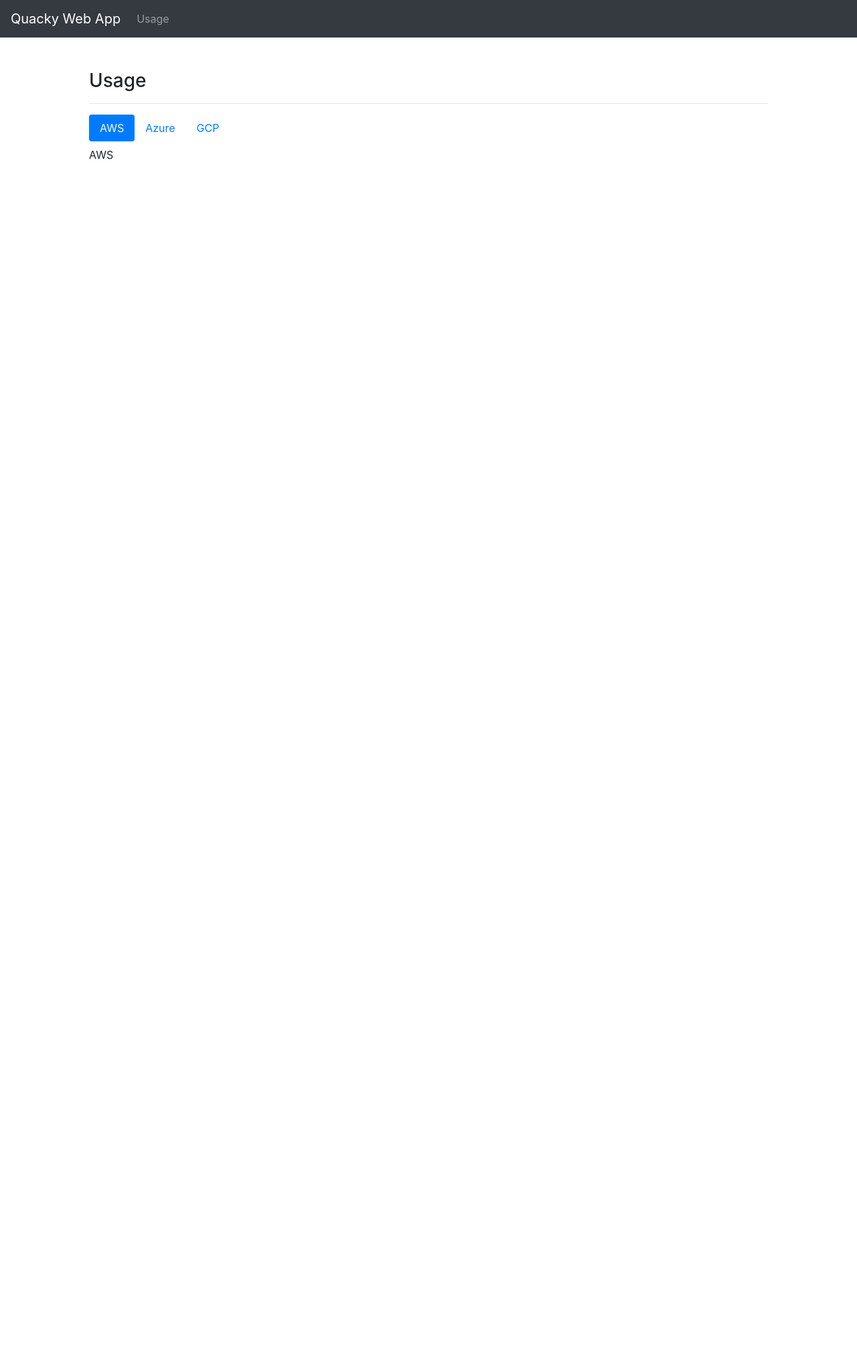
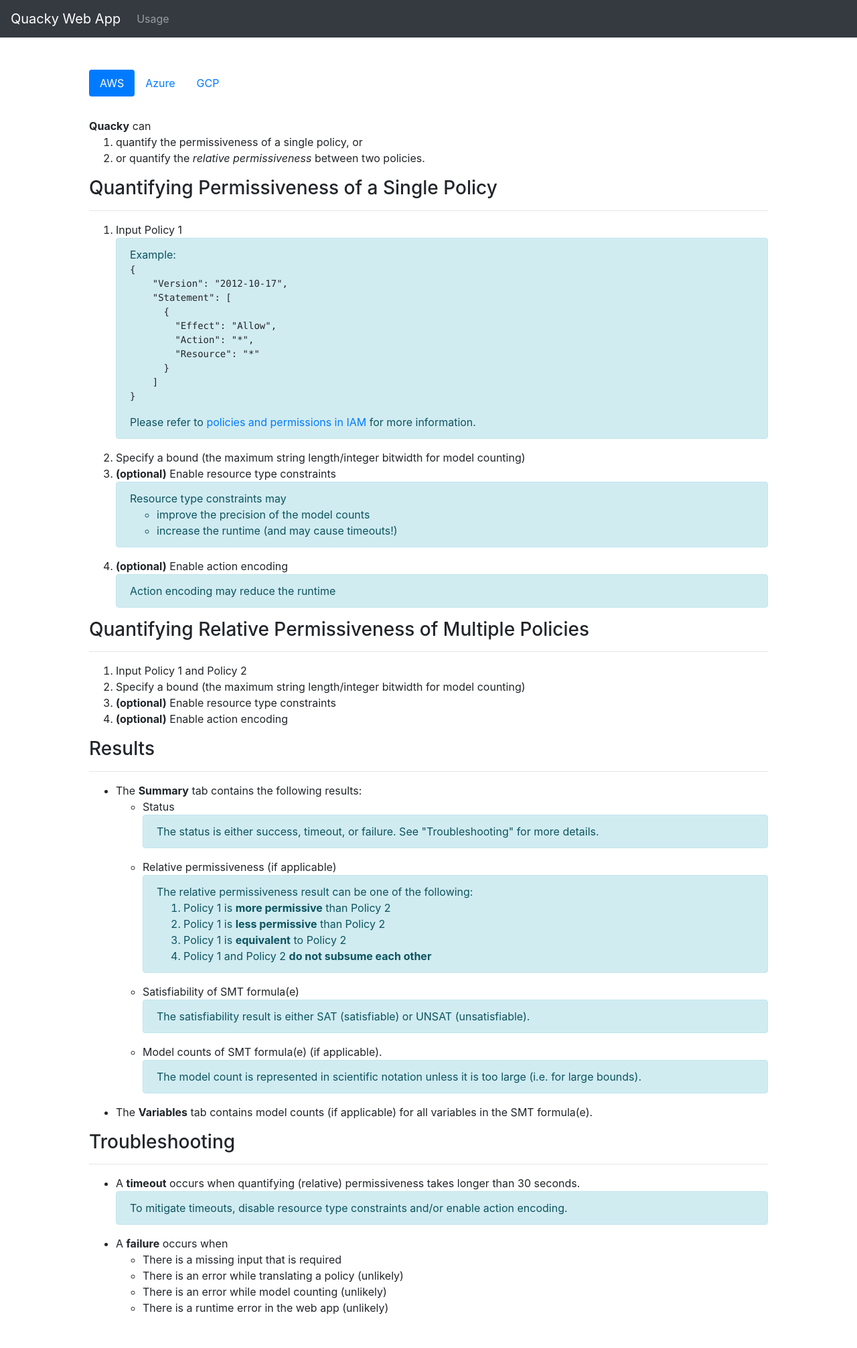
Before and after one commit to vlab-cs-ucsb/quacky-web-app, a Django app: page /usage in a window 1280 px wide. Shown: the whole page at 67% size. Before the commit the page ends 238 px from the top, so only its background shows below. Run offline with Django 3.2, Linux system fonts and the light colour scheme; some libraries are stand-ins or nearby versions.

Commit message:
Create AWS usage

```diff
--- a/quackyv1/templates/usage.html
+++ b/quackyv1/templates/usage.html
@@ -3,8 +3,6 @@
 {% block content %}
 <div class="container" style="min-width: 1024px;">
     <div class="mx-5 my-5">
-        <h3>Usage</h3>
-        <hr/>
         <ul class="nav nav-pills mb-2">
             <li class="nav-item">
                 <a class="nav-link active" href="#aws" data-toggle="tab" role="tab">AWS</a>
@@ -16,9 +14,10 @@
                 <a class="nav-link" href="#gcp" data-toggle="tab" role="tab">GCP</a>
             </li>
         </ul>
+        <br/>
         <div class="tab-content">
             <div class="tab-pane active" id="aws" role="tabpanel">
-                AWS
+                {% include 'usage_aws.html' %}
             </div>
             <div class="tab-pane" id="azure" role="tabpanel">
                 Azure
@@ -26,8 +25,54 @@
             <div class="tab-pane" id="gcp" role="tabpanel">
                 <div class="alert alert-warning" role="alert">
                     This is currently a <strong>beta</strong> feature.
-                  </div>
+                </div>
             </div>
+        </div>
+        <h3>Results</h3>
+        <hr/>
+        <ul>
+            <li>The <strong>Summary</strong> tab contains the following results:</li>
+            <ul>
+                <li>Status</li>
+                <div class="alert alert-info" role="alert">
+                    The status is either success, timeout, or failure. See "Troubleshooting" for more details.
+                </div>
+                <li>Relative permissiveness (if applicable)</li>
+                <div class="alert alert-info" role="alert">
+                    The relative permissiveness result can be one of the following:
+                    <ol>
+                        <li>Policy 1 is <strong>more permissive</strong> than Policy 2</li>
+                        <li>Policy 1 is <strong>less permissive</strong> than Policy 2</li>
+                        <li>Policy 1 is <strong>equivalent</strong> to Policy 2</li>
+                        <li>Policy 1 and Policy 2 <strong>do not subsume each other</strong></li>
+                    </ol>
+                </div>
+                <li>Satisfiability of SMT formula(e)</li>
+                <div class="alert alert-info" role="alert">
+                    The satisfiability result is either SAT (satisfiable) or UNSAT (unsatisfiable).
+                </div>
+                <li>Model counts of SMT formula(e) (if applicable).</li>
+                <div class="alert alert-info" role="alert">
+                    The model count is represented in scientific notation unless it is too large (i.e. for large bounds).
+                </div>
+            </ul>
+            <li>The <strong>Variables</strong> tab contains model counts (if applicable) for all variables in the SMT formula(e).</li>
+        </ul>
+        <h3>Troubleshooting</h3>
+        <hr/>
+        <ul>
+            <li>A <strong>timeout</strong> occurs when quantifying (relative) permissiveness takes longer than 30 seconds.</li>
+            <div class="alert alert-info" role="alert">
+                To mitigate timeouts, disable resource type constraints and/or enable action encoding.
+            </div>
+            <li>A <strong>failure</strong> occurs when</li>
+            <ul>
+                <li>There is a missing input that is required</li>
+                <li>There is an error while translating a policy (unlikely)</li>
+                <li>There is an error while model counting (unlikely)</li>
+                <li>There is a runtime error in the web app (unlikely)</li>
+            </ul>
+        </ul>
     </div>
 </div>
 {% endblock %}
--- /dev/null
+++ b/quackyv1/templates/usage_aws.html
@@ -0,0 +1,37 @@
+<strong>Quacky</strong> can
+<ol>
+    <li>quantify the permissiveness of a single policy, or</li>
+    <li>or quantify the <i>relative permissiveness</i> between two policies.</li>
+</ol>
+
+<h3>Quantifying Permissiveness of a Single Policy</h3>
+<hr/>
+<ol>
+    <li>Input Policy 1</li>
+    <div class="alert alert-info" role="alert">
+        Example:
+        <pre>{<br/>    "Version": "2012-10-17",<br/>    "Statement": [<br/>      {<br/>        "Effect": "Allow",<br/>        "Action": "*",<br/>        "Resource": "*"<br/>      }<br/>    ]<br/>}</pre>
+        Please refer to <a href="https://docs.aws.amazon.com/IAM/latest/UserGuide/access_policies.html">policies and permissions in IAM</a> for more information.
+    </div>
+    <li>Specify a bound (the maximum string length/integer bitwidth for model counting)</li>
+    <li><strong>(optional)</strong> Enable resource type constraints</li>
+    <div class="alert alert-info" role="alert">
+        Resource type constraints may
+        <ul>
+            <li>improve the precision of the model counts</li>
+            <li>increase the runtime (and may cause timeouts!)</li>
+        </ul>
+    </div>
+    <li><strong>(optional)</strong> Enable action encoding</li>
+    <div class="alert alert-info" role="alert">
+        Action encoding may reduce the runtime
+    </div>
+</ol>
+<h3>Quantifying Relative Permissiveness of Multiple Policies</h3>
+<hr/>
+<ol>
+    <li>Input Policy 1 and Policy 2</li>
+    <li>Specify a bound (the maximum string length/integer bitwidth for model counting)</li>
+    <li><strong>(optional)</strong> Enable resource type constraints</li>
+    <li><strong>(optional)</strong> Enable action encoding</li>
+</ol>
```
